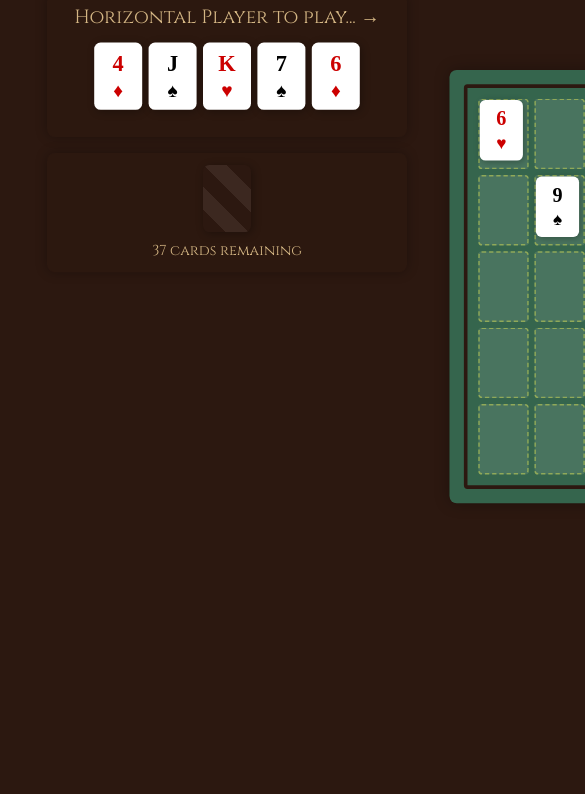
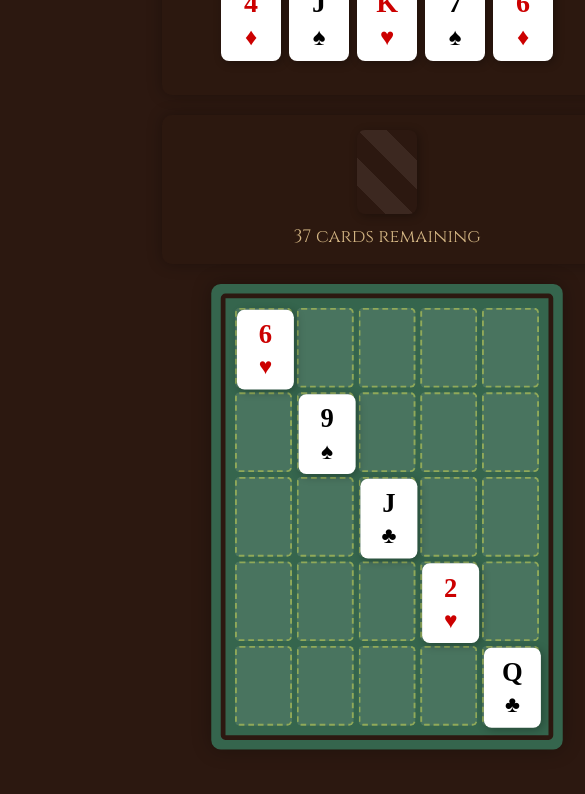
Before and after one commit to berrydan3000/oedipus-card-game, a plain HTML site: page index.html in a window 390 px wide. Shown: the part 105-899 px from the top of the page, 585 px wide, since content can reach past the window. Before the commit the page ends 844 px from the top, so only its background shows below. Drawn offline with Linux system fonts and the light colour scheme.

Commit message:
Improve mobile layout with vertical stacking and responsive sizing

```diff
--- a/index.html
+++ b/index.html
@@ -9,13 +9,14 @@
 
         body {
             margin: 0;
-            padding: 0;
+            padding: 10px;
+            display: flex;
+            justify-content: center;
+            align-items: flex-start;
             min-height: 100vh;
             background: #2c1810;
             color: #d4b684;
             font-family: 'Cinzel', serif;
-            display: flex;
-            flex-direction: column;
         }
 
         .header {
@@ -48,23 +49,50 @@
         }
 
         .game-container {
-            flex: 1;
             display: flex;
-            padding: 10px;
-            gap: 30px;
+            flex-direction: column;
+            align-items: center;
+            gap: 20px;
+            padding: 20px;
+            margin: 0 auto;
             max-width: 100%;
+            box-sizing: border-box;
+        }
+
+        .game-board {
+            background: #35654d;
+            padding: 20px;
+            border-radius: 10px;
+            box-shadow: 0 0 20px rgba(0,0,0,0.3);
+            width: fit-content;
             margin: 0 auto;
+        }
+
+        .grid {
+            display: grid;
+            grid-template-columns: repeat(5, 70px);
+            grid-template-rows: repeat(5, 98px);
+            gap: 8px;
+            background: #35654d;
+            padding: 15px;
+            border: 5px solid #2c1810;
+            border-radius: 5px;
+        }
+
+        .cell {
+            background: rgba(255,255,255,0.1);
+            border: 2px dashed #90a959;
+            border-radius: 5px;
+            transition: all 0.3s ease;
+        }
+
+        .player-info {
+            text-align: center;
+            padding: 15px;
+            background: rgba(255,255,255,0.1);
+            border-radius: 8px;
             width: 100%;
             box-sizing: border-box;
-            transform: scale(0.8);
-            transform-origin: top center;
-        }
-
-        @media (min-width: 768px) {
-            .game-container {
-                max-width: 600px;
-                transform: none;
-            }
         }
 
         .left-column {
@@ -152,33 +180,6 @@
             margin-top: 5px;
         }
 
-        .game-board {
-            background: #35654d;
-            padding: 20px;
-            border-radius: 10px;
-            box-shadow: 0 0 20px rgba(0,0,0,0.3);
-            transform: scale(0.9);
-            transform-origin: center center;
-        }
-
-        .grid {
-            display: grid;
-            grid-template-columns: repeat(5, 70px);
-            grid-template-rows: repeat(5, 98px);
-            gap: 8px;
-            background: #35654d;
-            padding: 15px;
-            border: 5px solid #2c1810;
-            border-radius: 5px;
-        }
-
-        .cell {
-            background: rgba(255,255,255,0.1);
-            border: 2px dashed #90a959;
-            border-radius: 5px;
-            transition: all 0.3s ease;
-        }
-
         .deck-area {
             display: flex;
             flex-direction: column;
@@ -240,6 +241,29 @@
         .cell:hover {
             background: rgba(255,255,255,0.2);
             cursor: pointer;
+        }
+
+        @media (max-width: 767px) {
+            .game-container {
+                padding: 10px 5px;
+            }
+
+            .grid {
+                grid-template-columns: repeat(5, 60px);
+                grid-template-rows: repeat(5, 84px);
+                gap: 5px;
+                padding: 10px;
+            }
+
+            .game-board {
+                padding: 10px;
+                transform: scale(0.95);
+                transform-origin: top center;
+            }
+
+            .player-info {
+                padding: 10px;
+            }
         }
     </style>
 </head>
```
